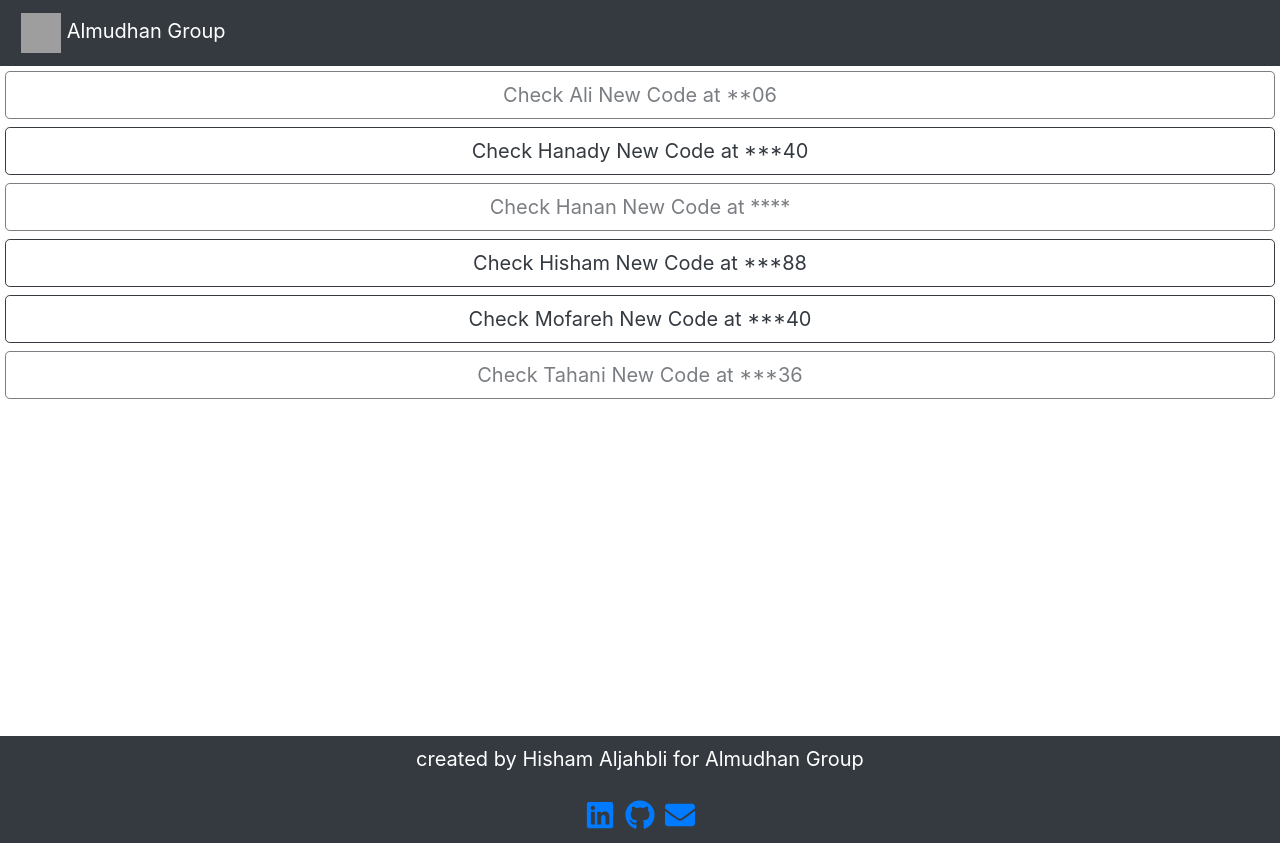
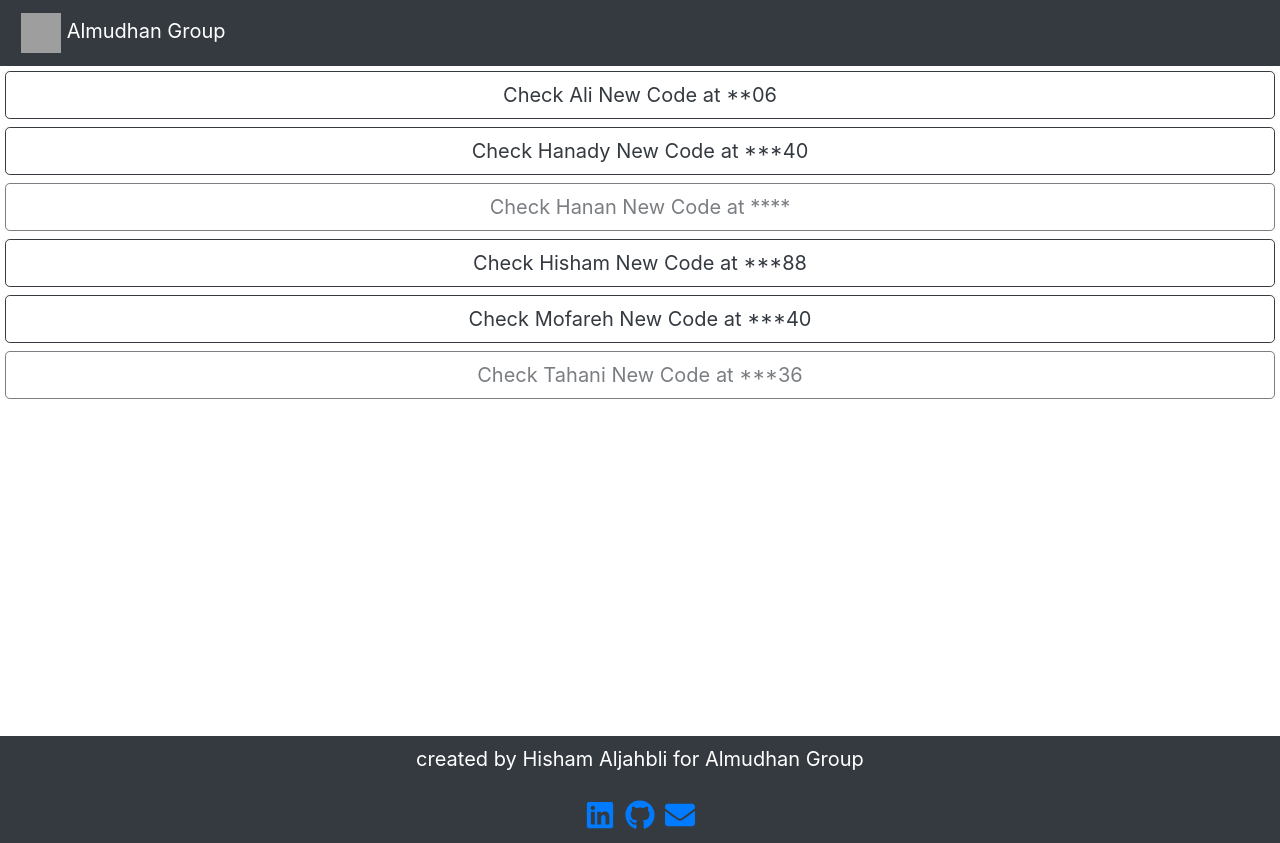
Before and after one commit to hamjahb/sms-to-web-react-app-2025-update, a React (Create React App) app: page / in a window 1280 px wide. Built offline with nearby package versions, Linux system fonts and the light colour scheme; grey boxes are pictures that could not be loaded.

Commit message:
enable ali button

```diff
--- a/src/App.js
+++ b/src/App.js
@@ -172,7 +172,7 @@ class App extends Component {
 
         <body className="App-body">
           {/* <Button variant="outline-dark" size="lg" block onClick = {(e) => this.onTestButtonClick(e)} >Check TEST New Code at ***88</Button> */}
-          <Button disabled variant="outline-dark" size="lg" block onClick = {(e) => this.onAliButtonClick(e)} >Check Ali New Code at **06</Button>
+          <Button variant="outline-dark" size="lg" block onClick = {(e) => this.onAliButtonClick(e)} >Check Ali New Code at **06</Button>
           <Button variant="outline-dark" size="lg" block onClick = {(e) => this.onHanadyButtonClick(e)} >Check Hanady New Code at ***40 </Button>
           <Button disabled variant="outline-dark" size="lg" block onClick = {(e) => this.onHananButtonClick(e)} >Check Hanan New Code at **** </Button>
           <Button variant="outline-dark" size="lg" block onClick = {(e) => this.onButtonClick(e)} >Check Hisham New Code at ***88</Button>
```
